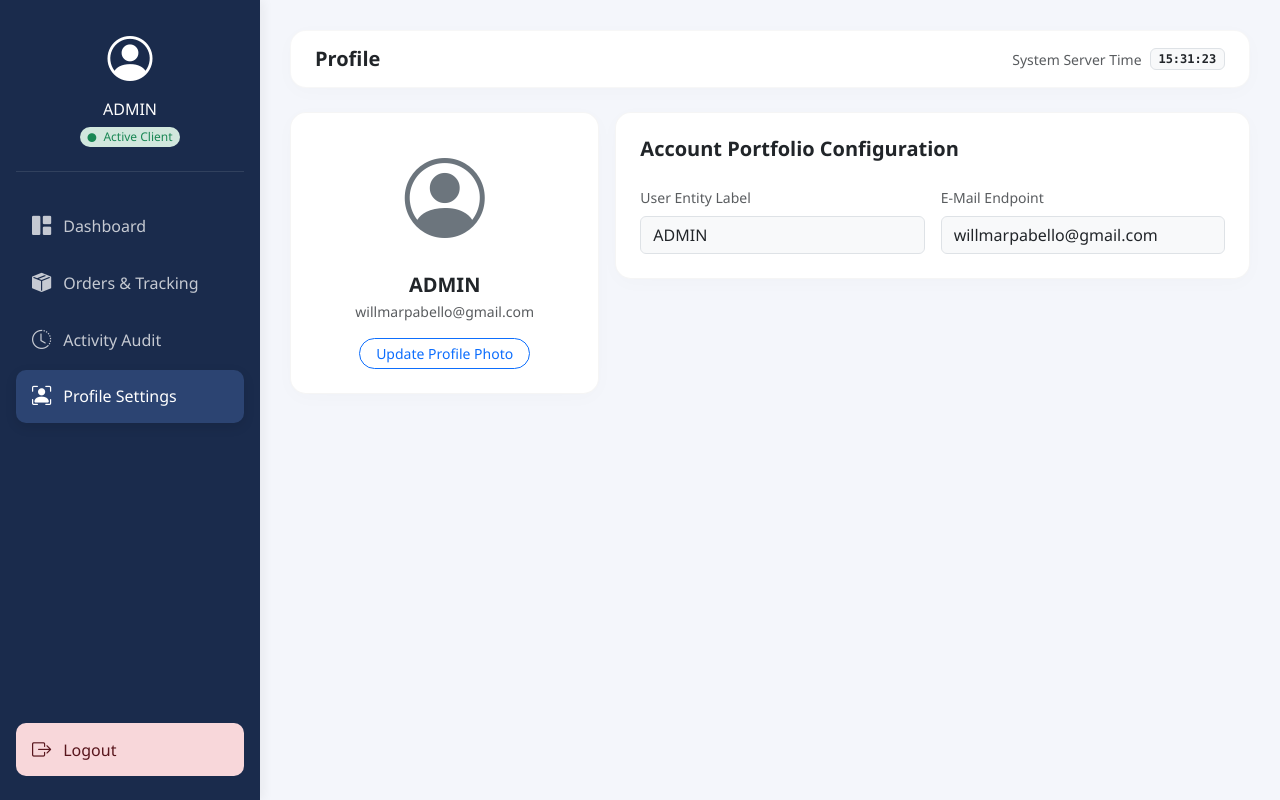
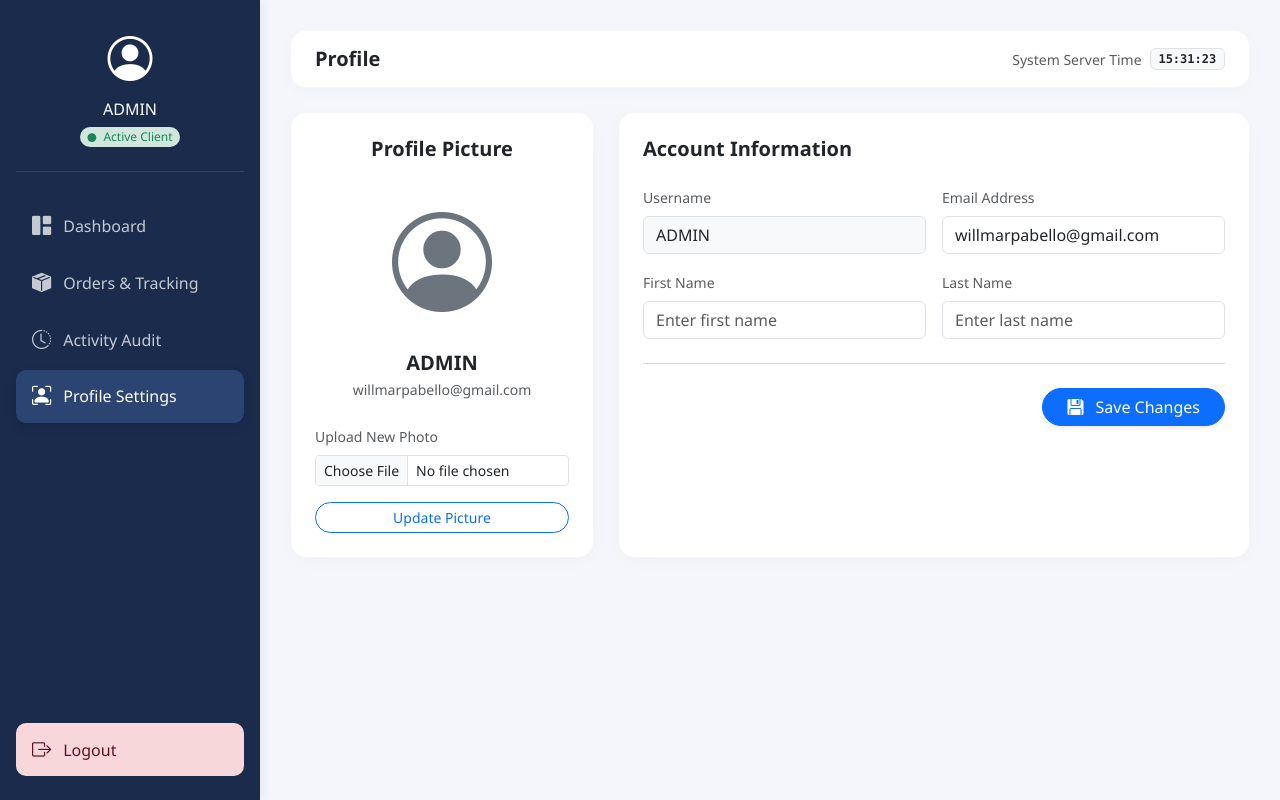
Before and after one commit to willmarpabello/ai_delivery_tracking, a Django app: page /profile/update/ in a window 1280 px wide, after a click on "Profile Settings". Run offline with Django 5.2, Linux system fonts and the light colour scheme; a user stored in the database is signed in; some libraries are stand-ins or nearby versions.

Commit message:
Updated customer dashboard

```diff
--- a/core/templates/customer_dashboard.html
+++ b/core/templates/customer_dashboard.html
@@ -625,42 +625,82 @@
         </div>
     </div>
 
-    <!-- PROFILE MANAGEMENT ENGINE -->
+   <!-- PROFILE SETTINGS -->
     <div id="profile" class="section">
-        <div class="row g-3">
+        <div class="row g-4">
+            <!-- Profile Picture Card -->
             <div class="col-md-4">
-                <div class="card-box text-center">
-                    {% if request.user.profile_picture %}
-                        <img src="{{ request.user.profile_picture.url }}" class="rounded-circle img-thumbnail mb-3 shadow-sm" style="width: 120px; height: 120px; object-fit: cover;">
-                    {% else %}
-                        <i class="bi bi-person-circle text-secondary d-block mb-3" style="font-size: 80px;"></i>
-                    {% endif %}
-                    <h5 class="fw-bold text-dark mb-1">{{ request.user.username }}</h5>
-                    <span class="text-muted small d-block mb-3">{{ request.user.email|default:"no-email-assigned@system.network" }}</span>
-                    <button class="btn btn-sm btn-outline-primary rounded-pill px-3" onclick="alert('Profile asset editing engine is restricted configuration level.')">Update Profile Photo</button>
+                <div class="card-box text-center h-100">
+                    <h5 class="fw-bold text-dark mb-4">Profile Picture</h5>
+                    <!--
+                        Ensure your Django view handles the file upload.
+                        Replace action="#" with your target URL, e.g., action="{% url 'update_profile_picture' %}"
+                    -->
+                    <form method="POST" enctype="multipart/form-data" action="#">
+                        {% csrf_token %}
+                        <div class="position-relative d-inline-block mb-3">
+                            {% if request.user.profile_picture %}
+                                <img src="{{ request.user.profile_picture.url }}" class="rounded-circle img-thumbnail shadow-sm" style="width: 130px; height: 130px; object-fit: cover;">
+                            {% else %}
+                                <i class="bi bi-person-circle text-secondary" style="font-size: 100px;"></i>
+                            {% endif %}
+                        </div>
+                        <h5 class="fw-bold text-dark mb-1">{{ request.user.username }}</h5>
+                        <span class="text-muted small d-block mb-4">{{ request.user.email|default:"No email provided" }}</span>
+
+                        <div class="mb-3 text-start">
+                            <label class="form-label text-muted small fw-medium">Upload New Photo</label>
+                            <input class="form-control form-control-sm" type="file" name="profile_picture" accept="image/*">
+                        </div>
+                        <button type="submit" class="btn btn-sm btn-outline-primary rounded-pill px-4 w-100">Update Picture</button>
+                    </form>
                 </div>
             </div>
 
+            <!-- Account Details Form -->
             <div class="col-md-8">
-                <div class="card-box">
-                    <h5 class="fw-bold text-dark mb-4">Account Portfolio Configuration</h5>
-                    <form onsubmit="event.preventDefault(); alert('Profile settings stored across database registers successfully.');">
-                        <div class="row g-3">
+                <div class="card-box h-100">
+                    <h5 class="fw-bold text-dark mb-4">Account Information</h5>
+                    <!--
+                        Replace action="#" with your target URL, e.g., action="{% url 'update_profile_details' %}"
+                    -->
+                    <form method="POST" action="#">
+                        {% csrf_token %}
+                        <div class="row g-3 mb-3">
                             <div class="col-sm-6">
-                                <label class="form-label text-muted small fw-medium">User Entity Label</label>
-                                <input type="text" class="form-control bg-light" value="{{ request.user.username }}" readonly>
+                                <label class="form-label text-muted small fw-medium">Username</label>
+                                <!-- Username is typically disabled from changing directly to prevent DB conflicts -->
+                                <input type="text" class="form-control bg-light" value="{{ request.user.username }}" disabled>
                             </div>
                             <div class="col-sm-6">
-                                <label class="form-label text-muted small fw-medium">E-Mail Endpoint</label>
-                                <input type="email" class="form-control bg-light" value="{{ request.user.email|default:'None Assigned' }}" readonly>
+                                <label class="form-label text-muted small fw-medium">Email Address</label>
+                                <input type="email" name="email" class="form-control" value="{{ request.user.email|default:'' }}" placeholder="Enter your email address">
                             </div>
+                        </div>
+
+                        <div class="row g-3 mb-4">
+                            <div class="col-sm-6">
+                                <label class="form-label text-muted small fw-medium">First Name</label>
+                                <input type="text" name="first_name" class="form-control" value="{{ request.user.first_name|default:'' }}" placeholder="Enter first name">
+                            </div>
+                            <div class="col-sm-6">
+                                <label class="form-label text-muted small fw-medium">Last Name</label>
+                                <input type="text" name="last_name" class="form-control" value="{{ request.user.last_name|default:'' }}" placeholder="Enter last name">
+                            </div>
+                        </div>
+
+                        <hr class="text-muted my-4">
+
+                        <div class="d-flex justify-content-end">
+                            <button type="submit" class="btn btn-primary rounded-pill px-4 shadow-sm">
+                                <i class="bi bi-floppy-fill me-2"></i> Save Changes
+                            </button>
                         </div>
                     </form>
                 </div>
             </div>
         </div>
     </div>
-</div>
 
 <!-- LEAFLET ROUTING PLUGINS -->
 <script src="https://unpkg.com/leaflet@1.9.4/dist/leaflet.js"></script>
```
